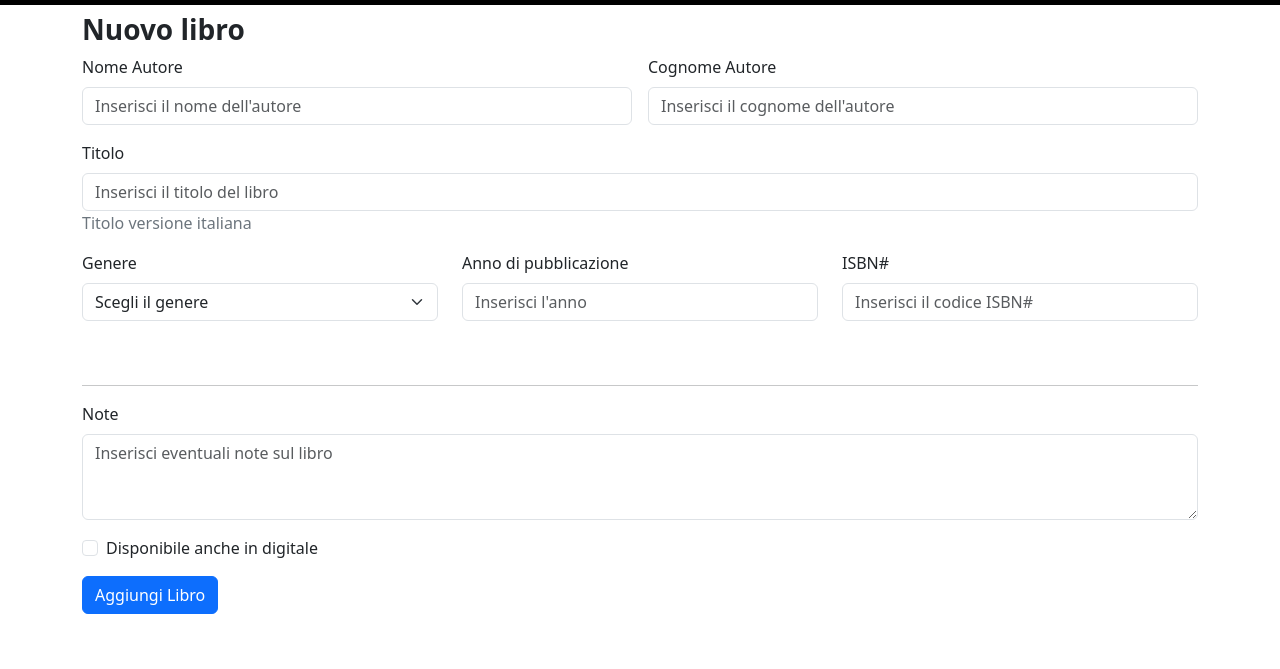
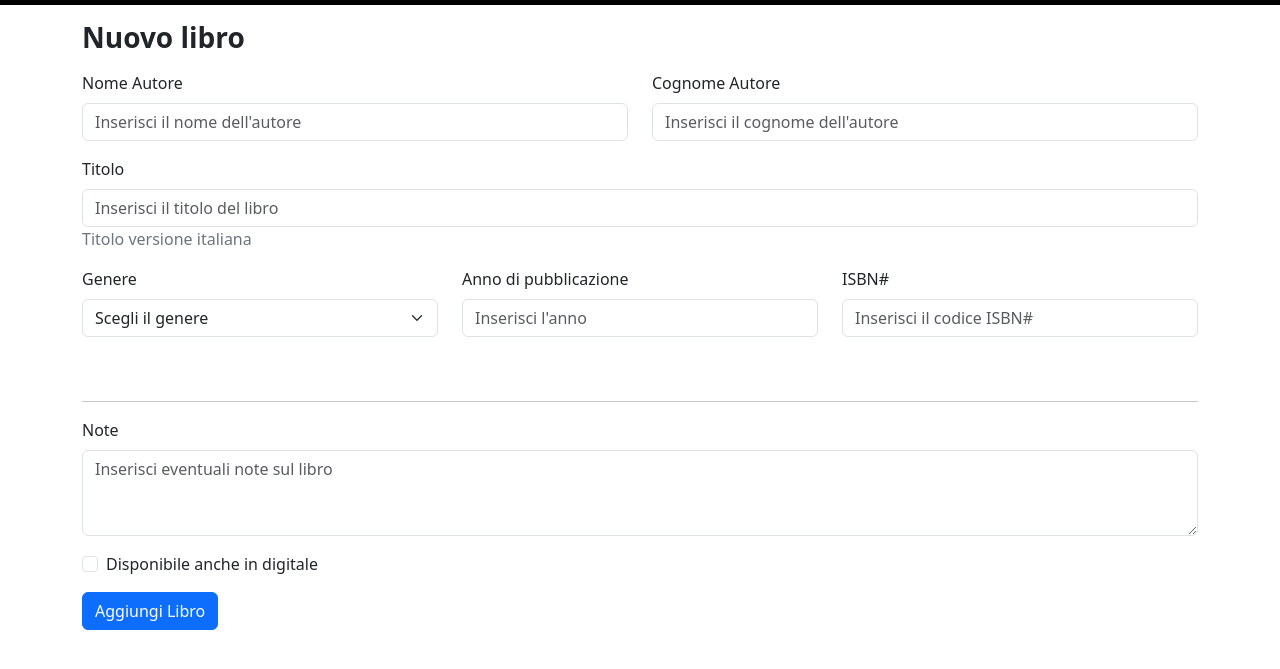
Before and after one commit to MassimoCorvo/html-css-bootstrap-dashboard, a plain HTML site: page new-book.html in a window 1280 px wide. Shown: the part 61-730 px from the top of the page. Drawn offline with nearby package versions, Linux system fonts and the light colour scheme.

Commit message:
Some changes to code structure

```diff
--- a/new-book.html
+++ b/new-book.html
@@ -61,8 +61,8 @@
 
         <!-- Titolo -->
 
-        <div class="container-md my-2">
-            <h1 class="fw-bold fs-3 mb-2">Nuovo libro</h1>
+        <div class="container-md">
+            <h1 class="fw-bold fs-3 my-3">Nuovo libro</h1>
 
             <!-- Inizio Form -->
 
@@ -70,19 +70,19 @@
 
                 <!-- Nome + Cognome Autore-->
 
-                <div class="d-flex">
-                    <div class="mb-3 flex-grow-1">
+                <div class="row">
+                    <div class="col-6 mb-3">
                         <label class="form-label">Nome Autore</label>
                         <input type="text" class="form-control" placeholder="Inserisci il nome dell'autore" required>
                     </div>
-
-                    <div class="mb-3 ms-3 flex-grow-1">
+                    <div class="col-6 mb-3">
                         <label class="form-label">Cognome Autore</label>
                         <input type="text" class="form-control" placeholder="Inserisci il cognome dell'autore" required>
                     </div>
+
                 </div>
 
-                <!-- Titolo -->
+                <!-- Titolo libro-->
 
                 <div class="mb-3">
                     <label class="form-label">Titolo</label>
@@ -93,15 +93,14 @@
 
                 <!-- Genere, Anno, ISBN -->
 
-                <div class="d-flex flex-wrap">
 
-                    <div class="row flex-grow-1">
+                <div class="row">
 
                     <!-- Genere -->
 
-                        <div class="col-lg-4">
+                    <div class="col-lg-4 mb-3">
                         <label class="form-label">Genere</label>
-                            <select class="form-select mb-3" aria-label="Genere">
+                        <select class="form-select" aria-label="Genere">
                             <option selected>Scegli il genere</option>
                             <option value="1">One</option>
                             <option value="2">Two</option>
@@ -123,7 +122,7 @@
                         <input type="text" class="form-control" placeholder="Inserisci il codice ISBN#">
                     </div>
                 </div>
-                </div>
+
 
                 <hr>
 
```
Lines whose indentation alone changed are shown as unchanged.
